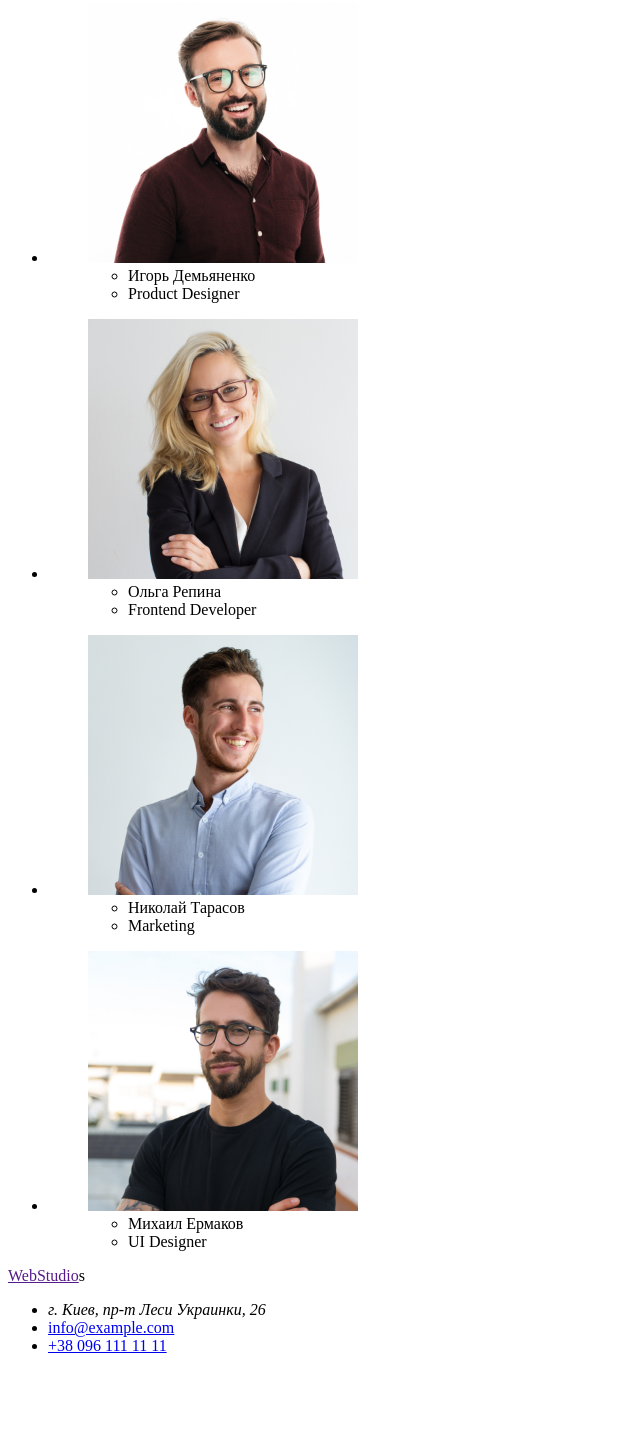
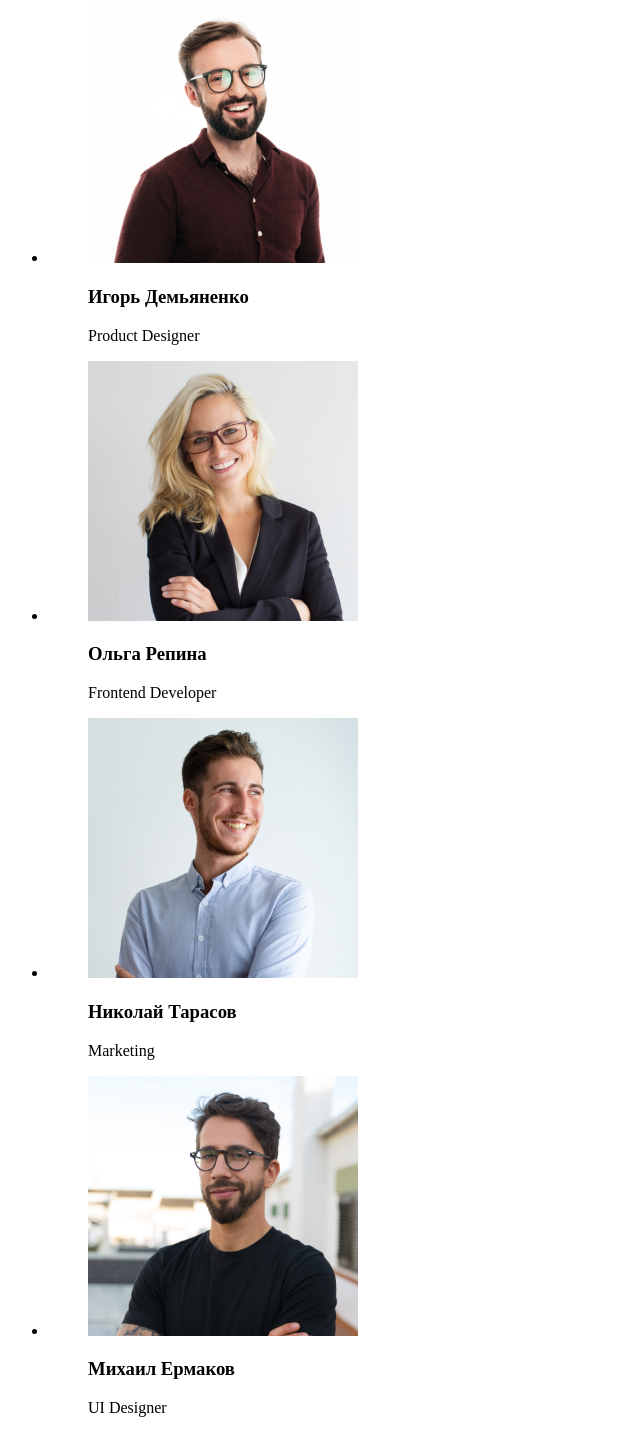
Before and after one commit to Natusick/goit-markup-hw-01, a plain HTML site: page index.html in a window 1280 px wide. Shown: the part 1618-3048 px from the top of the page, without its empty margins (0-640 px from the left). Before the commit the page ends 2989 px from the top, so only its background shows below. Drawn offline with Linux system fonts and the light colour scheme.

Commit message:
Update index.html

```diff
--- a/index.html
+++ b/index.html
@@ -86,10 +86,8 @@
                       width="270"
                       height="260">
                         <figcaption>
-                          <ul>
-                              <li>Игорь Демьяненко</li>
-                              <li><span lang="en">Product Designer</span></li>
-                          </ul>
+                             <h3>Игорь Демьяненко</h3>
+                             <p><span lang="en">Product Designer</span></p>
                         </figcaption>
 
                     </figure>
@@ -100,10 +98,8 @@
                          width="270"
                          height="260"/>
                             <figcaption>
-                                <ul>
-                                    <li>Ольга Репина</li>
-                                    <li><span lang="en">Frontend Developer</span></li>
-                                </ul>
+                                    <h3>Ольга Репина</h3>
+                                    <p><span lang="en">Frontend Developer</span></p>
                               </figcaption>
                     </figure>
                 </li>
@@ -114,10 +110,8 @@
                         width="270"
                         height="260">
                             <figcaption>
-                                <ul>
-                                    <li>Николай Тарасов</li>
-                                    <li> <span lang="en">Marketing</span></li>
-                                </ul>
+                                    <h3>Николай Тарасов</h3>
+                                    <p><span lang="en">Marketing</span></p>
                               </figcaption>
                     </figure>
                 </li>
@@ -128,10 +122,8 @@
                         width="270"
                         height="260">
                         <figcaption>
-                            <ul>
-                                <li>Михаил Ермаков</li>
-                                <li> <span lang="en">UI Designer</span> </li>
-                            </ul>
+                                <h3>Михаил Ермаков</h3>
+                                <p><span lang="en">UI Designer</span></p>
                         </figcaption>
                     </figure>
                 </li>
```
